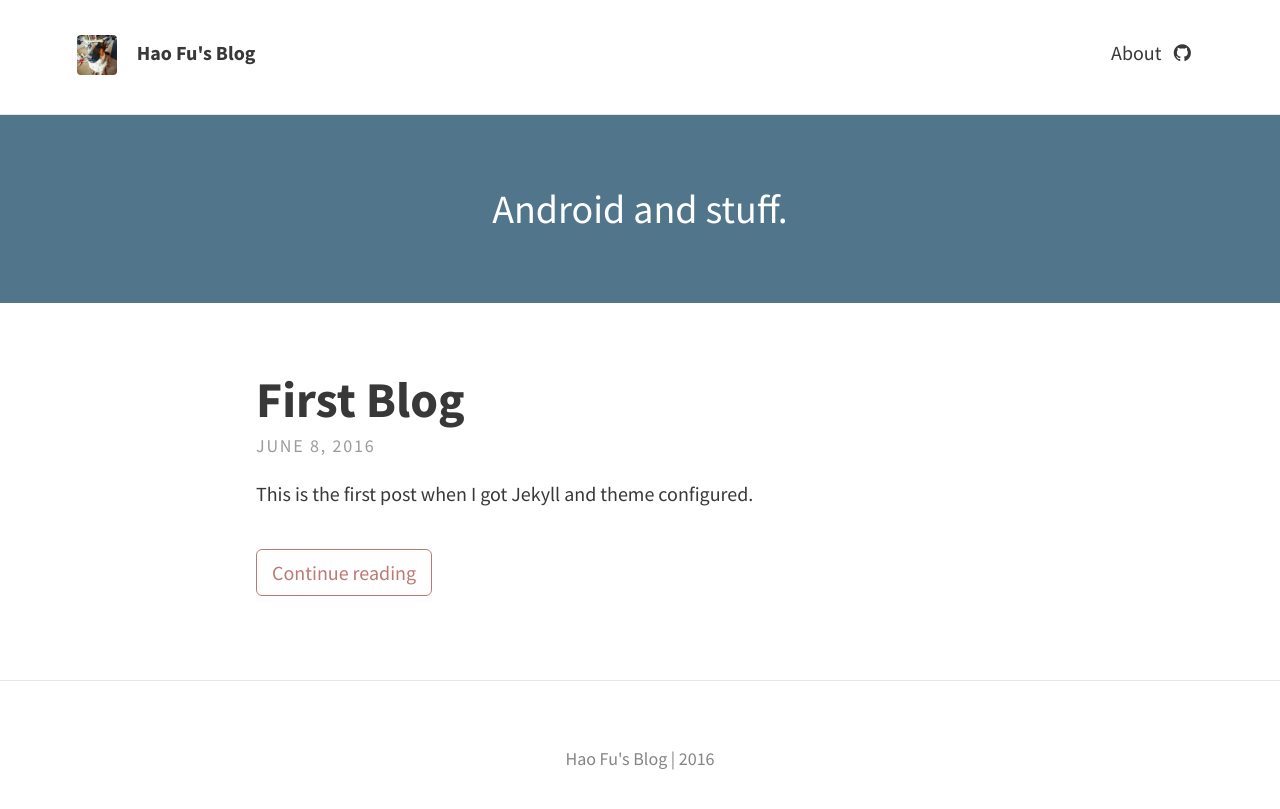
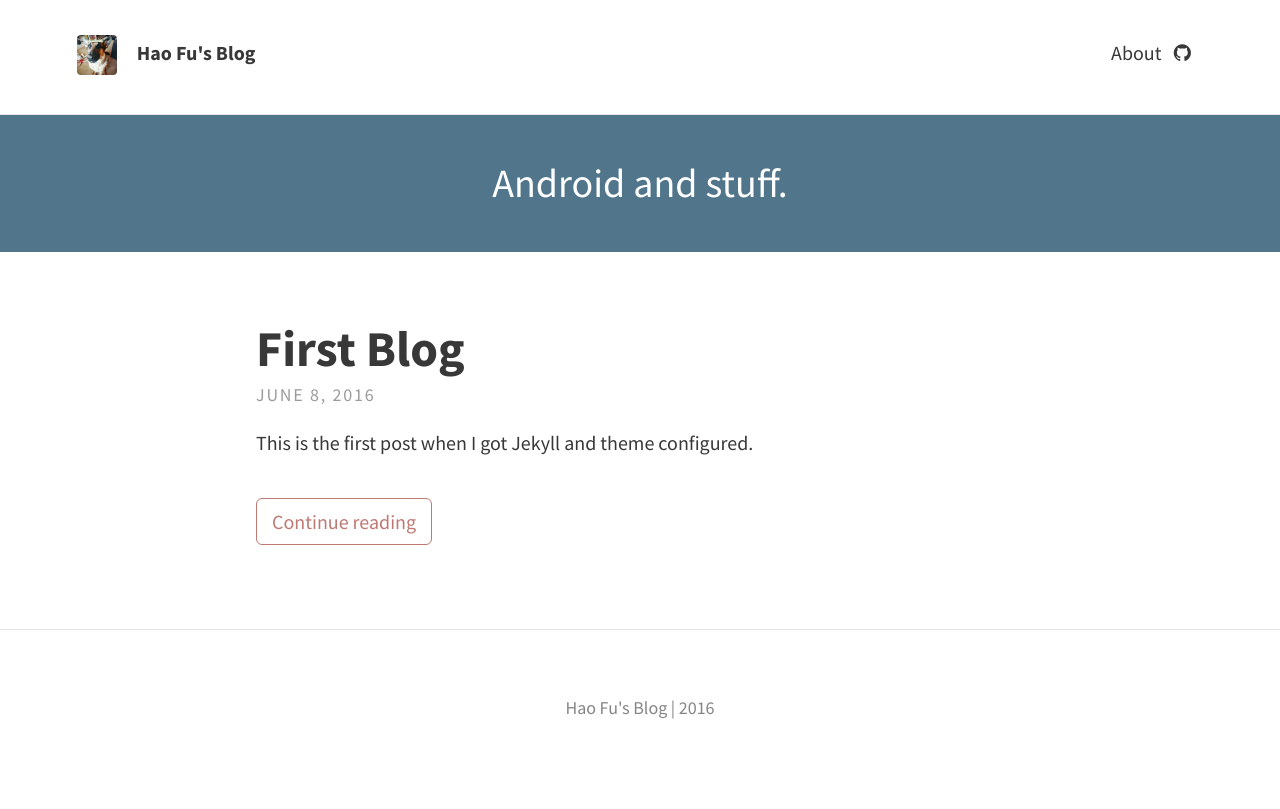
Before and after one commit to solosodium/solosodium.github.io, a Jekyll site: the page built from index.html, in a window 1280 px wide. Shown: the top 809 px of the page. Built offline with Jekyll 4.4.1, drawn with Linux system fonts in a browser that asks for light colours; nearby versions of some CDN libraries; the list of posts is cut into pages by our own code.

Commit message:
Update _index.scss

```diff
--- a/_sass/layouts/_index.scss
+++ b/_sass/layouts/_index.scss
@@ -1,6 +1,6 @@
 // Header text feature
 .call-out {
-  @extend %padding-regular;
+  @extend %padding-small;
   display: inline-block;
   width: 100%;
   background-color:$header-desc-background-color;
```
